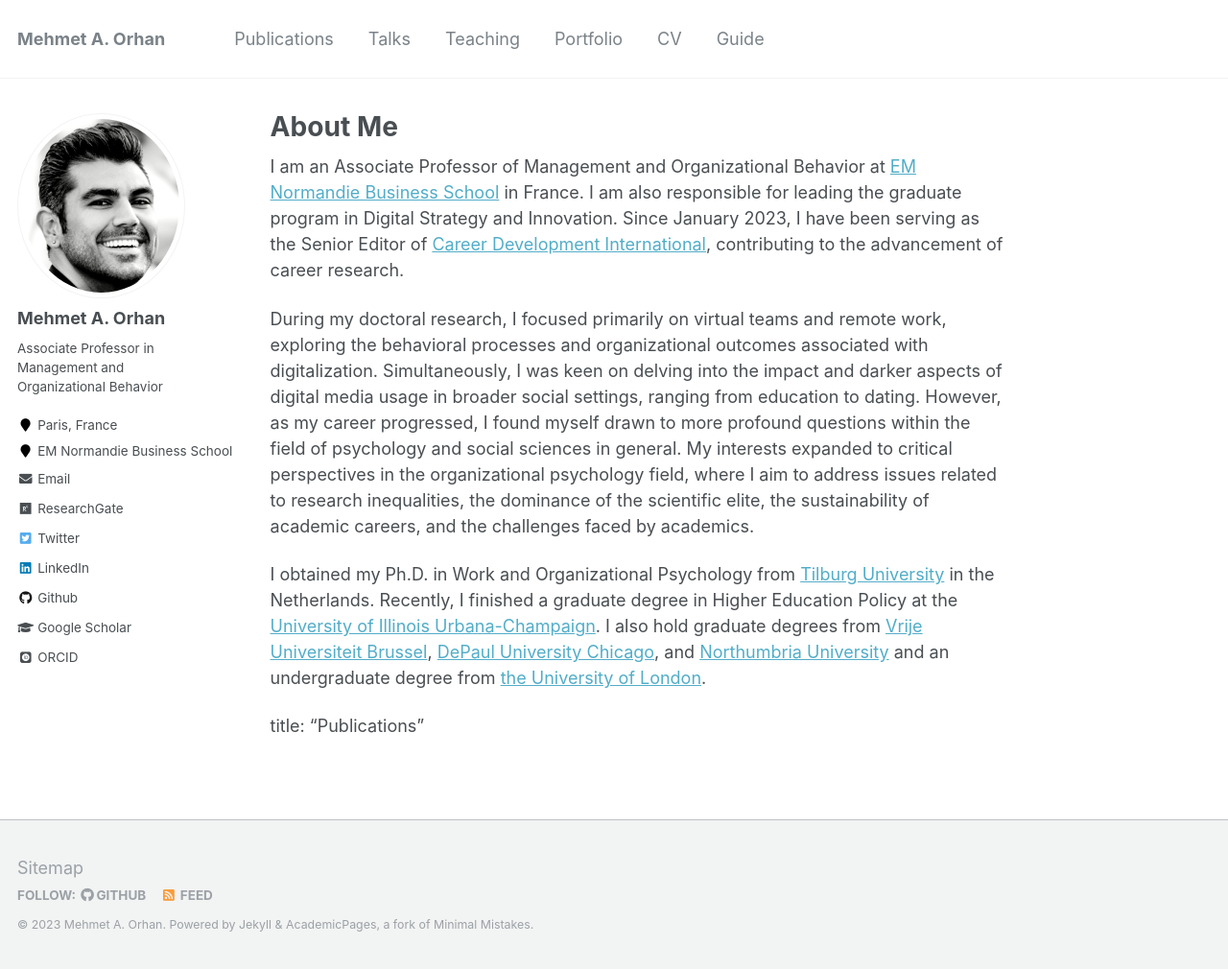
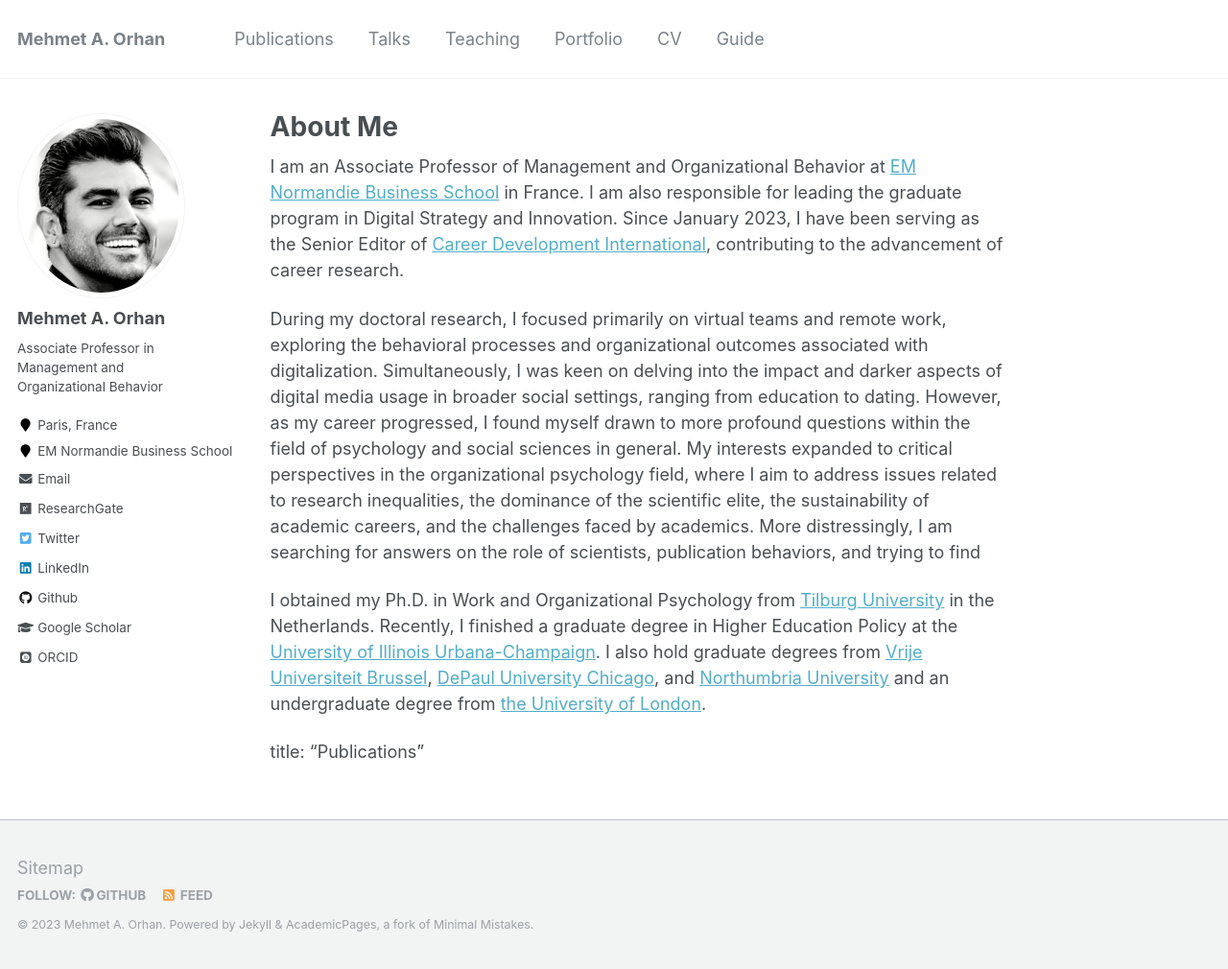
Before and after one commit to maorhan/maorhan.github.io, a Jekyll site: the page built from _pages/about.md, in a window 1280 px wide and 1010 px high. Shown: the whole window at 96% size. Built offline with Jekyll 4.4.1, drawn with Linux system fonts in a browser that asks for light colours; some web fonts are replaced.

Commit message:
Update about.md

```diff
--- a/_pages/about.md
+++ b/_pages/about.md
@@ -10,7 +10,7 @@ redirect_from:
 
 I am an Associate Professor of Management and Organizational Behavior at [EM Normandie Business School](https://en.em-normandie.com/) in France. I am also responsible for leading the graduate program in Digital Strategy and Innovation. Since January 2023, I have been serving as the Senior Editor of [Career Development International](https://www.emeraldgrouppublishing.com/journal/cdi), contributing to the advancement of career research.
 
-During my doctoral research, I focused primarily on virtual teams and remote work, exploring the behavioral processes and organizational outcomes associated with digitalization. Simultaneously, I was keen on delving into the impact and darker aspects of digital media usage in broader social settings, ranging from education to dating. However, as my career progressed, I found myself drawn to more profound questions within the field of psychology and social sciences in general. My interests expanded to critical perspectives in the organizational psychology field, where I aim to address issues related to research inequalities, the dominance of the scientific elite, the sustainability of academic careers, and the challenges faced by academics.
+During my doctoral research, I focused primarily on virtual teams and remote work, exploring the behavioral processes and organizational outcomes associated with digitalization. Simultaneously, I was keen on delving into the impact and darker aspects of digital media usage in broader social settings, ranging from education to dating. However, as my career progressed, I found myself drawn to more profound questions within the field of psychology and social sciences in general. My interests expanded to critical perspectives in the organizational psychology field, where I aim to address issues related to research inequalities, the dominance of the scientific elite, the sustainability of academic careers, and the challenges faced by academics. More distressingly, I am searching for answers on the role of scientists, publication behaviors, and trying to find
 
 I obtained my Ph.D. in Work and Organizational Psychology from [Tilburg University]( https://tilburguniversity.edu) in the Netherlands. Recently, I finished a graduate degree in Higher Education Policy at the [University of Illinois Urbana-Champaign](https://illinois.edu/). I also hold graduate degrees from [Vrije Universiteit Brussel](https://vub.ac.be), [DePaul University Chicago](https://kellstadt.depaul.edu), and [Northumbria University]( https://northumbria.ac.uk) and an undergraduate degree from [the University of London](https://london.ac.uk).
 
```
